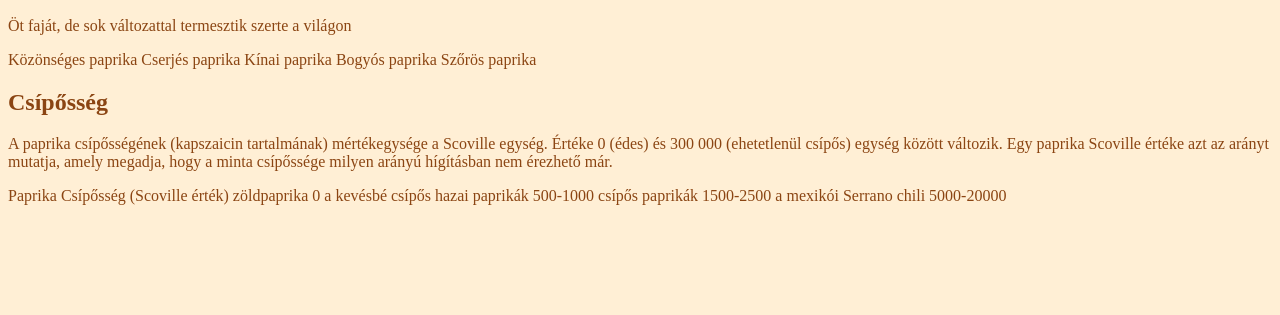
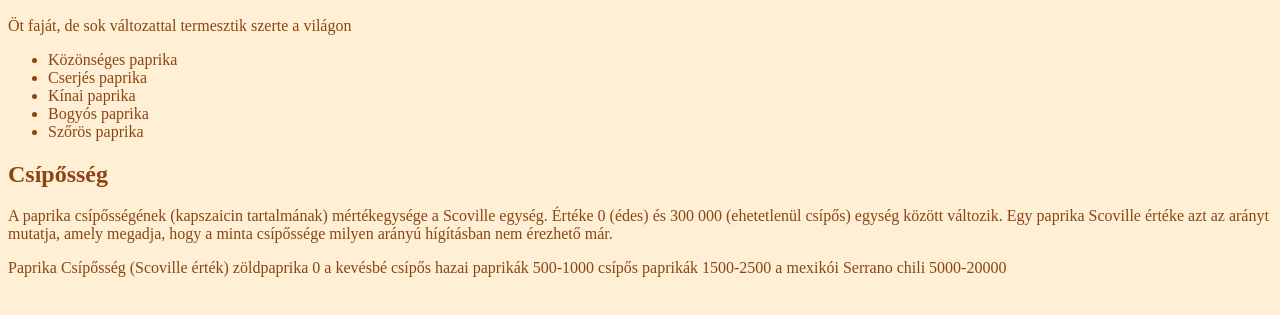
Before and after one commit to tvikto/paprika, a plain HTML site: page index.html in a window 1280 px wide. Shown: the part 213-528 px from the top of the page. Drawn offline with Linux system fonts and the light colour scheme.

Commit message:
7.felsorolas

```diff
--- a/index.html
+++ b/index.html
@@ -22,12 +22,13 @@
         <nav>
             <h2>Fajtái</h2>
                 <p>Öt faját, de sok változattal termesztik szerte a világon</p>
-
-            Közönséges paprika
-            Cserjés paprika
-            Kínai paprika
-            Bogyós paprika
-            Szőrös paprika
+            <ul>
+                <li>Közönséges paprika</li>
+                <li>Cserjés paprika</li>
+                <li>Kínai paprika</li>
+                <li>Bogyós paprika</li>
+                <li>Szőrös paprika</li>
+            </ul>
         </nav>
 
         <article>
```
